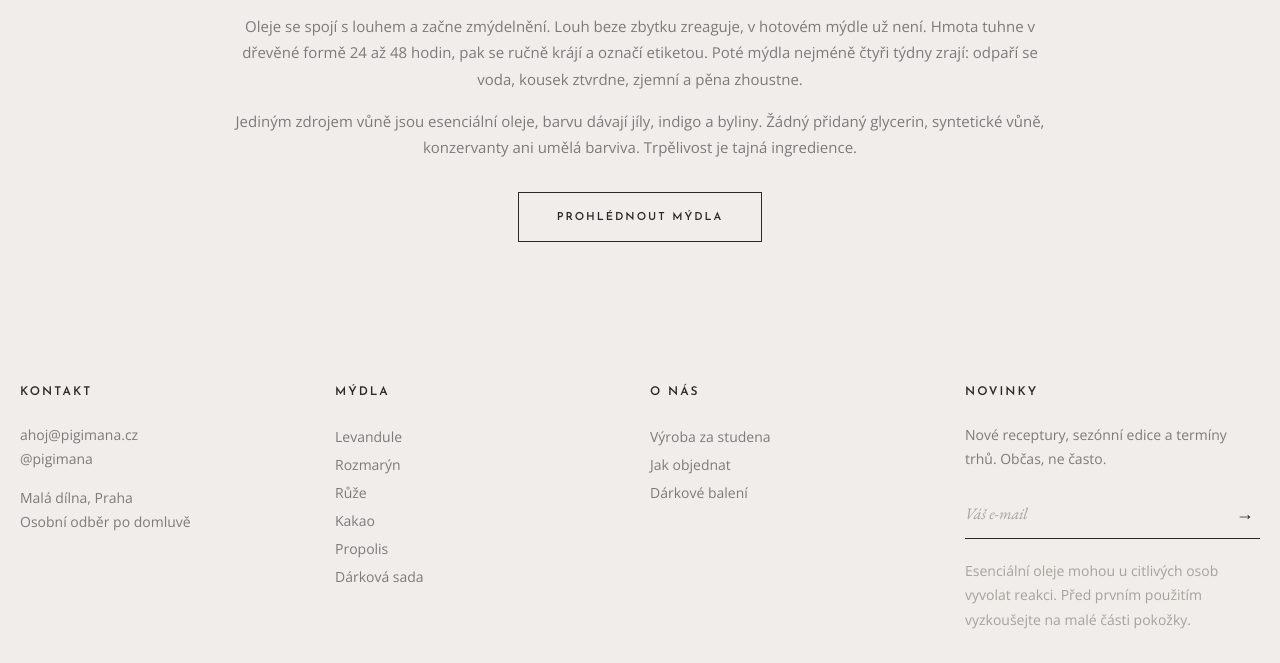
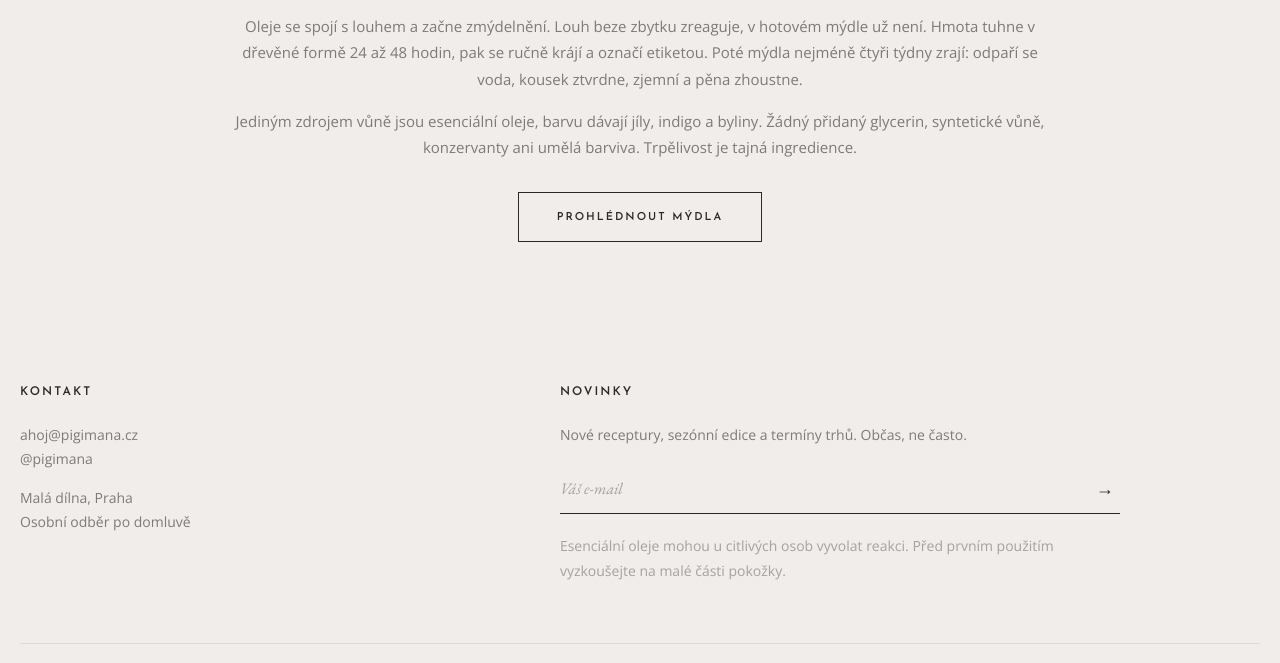
Before and after one commit to alzbetafaltisova-ai/pigimana, a plain HTML site: page index.html in a window 1280 px wide. Shown: the part 1417-2080 px from the top of the page. Drawn offline with nearby package versions, Linux system fonts and the light colour scheme.

Commit message:
Footer: keep Kontakt, drop Mýdla and O nás, widen the Novinky form
Co-Authored-By: Claude Fable 5.1 <noreply@anthropic.com>

```diff
--- a/css/style.css
+++ b/css/style.css
@@ -237,7 +237,9 @@ section { padding: 40px 0; }
 
 /* ---------- Patička ---------- */
 .site-footer { padding: 80px 0 0; }
-.site-footer__grid { display: grid; grid-template-columns: repeat(4, 1fr); gap: 40px var(--gap); padding-bottom: 60px; }
+.site-footer__grid { display: grid; grid-template-columns: 1fr 1.6fr; gap: 40px clamp(40px, 8vw, 140px); padding-bottom: 60px; }
+.footer-col--wide .newsletter { max-width: 560px; }
+.footer-col--wide p { max-width: 560px; }
 .footer-col h4 { margin-bottom: 20px; }
 .footer-col p, .footer-col li { font-size: 14px; }
 .footer-col p + p { margin-top: 14px; }
@@ -323,7 +325,7 @@ section { padding: 40px 0; }
 @media (max-width: 1100px) {
   .grid { grid-template-columns: repeat(3, 1fr); }
   .tile--promo { grid-column: span 3; }
-  .site-footer__grid { grid-template-columns: repeat(2, 1fr); }
+  .site-footer__grid { grid-template-columns: 1fr 1.4fr; }
 }
 
 @media (max-width: 860px) {
--- a/index.html
+++ b/index.html
@@ -318,26 +318,7 @@
       <p><a href="mailto:ahoj@pigimana.cz">ahoj@pigimana.cz</a><br><a href="https://instagram.com/pigimana" target="_blank" rel="noopener">@pigimana</a></p>
       <p>Malá dílna, Praha<br>Osobní odběr po domluvě</p>
     </div>
-    <div class="footer-col">
-      <h4>Mýdla</h4>
-      <ul>
-        <li><a href="#levandule">Levandule</a></li>
-        <li><a href="#rozmaryn">Rozmarýn</a></li>
-        <li><a href="#ruze">Růže</a></li>
-        <li><a href="#kakao">Kakao</a></li>
-        <li><a href="#propolis">Propolis</a></li>
-        <li><a href="#sada">Dárková sada</a></li>
-      </ul>
-    </div>
-    <div class="footer-col">
-      <h4>O nás</h4>
-      <ul>
-        <li><a href="#proces">Výroba za studena</a></li>
-        <li><a href="mailto:ahoj@pigimana.cz?subject=Objedn%C3%A1vka">Jak objednat</a></li>
-        <li><a href="mailto:ahoj@pigimana.cz?subject=D%C3%A1rkov%C3%A9%20balen%C3%AD">Dárkové balení</a></li>
-      </ul>
-    </div>
-    <div class="footer-col">
+    <div class="footer-col footer-col--wide">
       <h4>Novinky</h4>
       <p>Nové receptury, sezónní edice a termíny trhů. Občas, ne často.</p>
       <form class="newsletter" id="newsletter">
```
